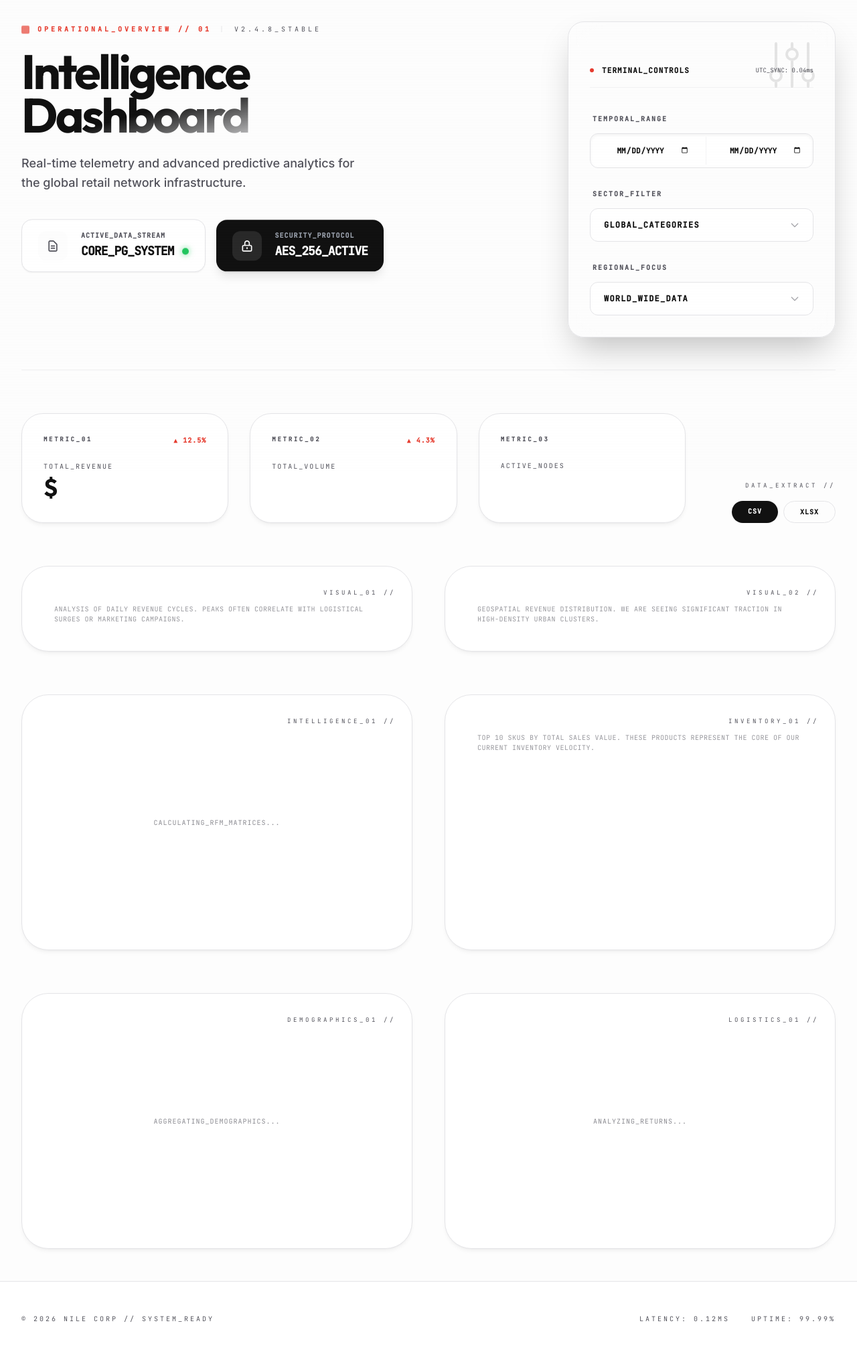
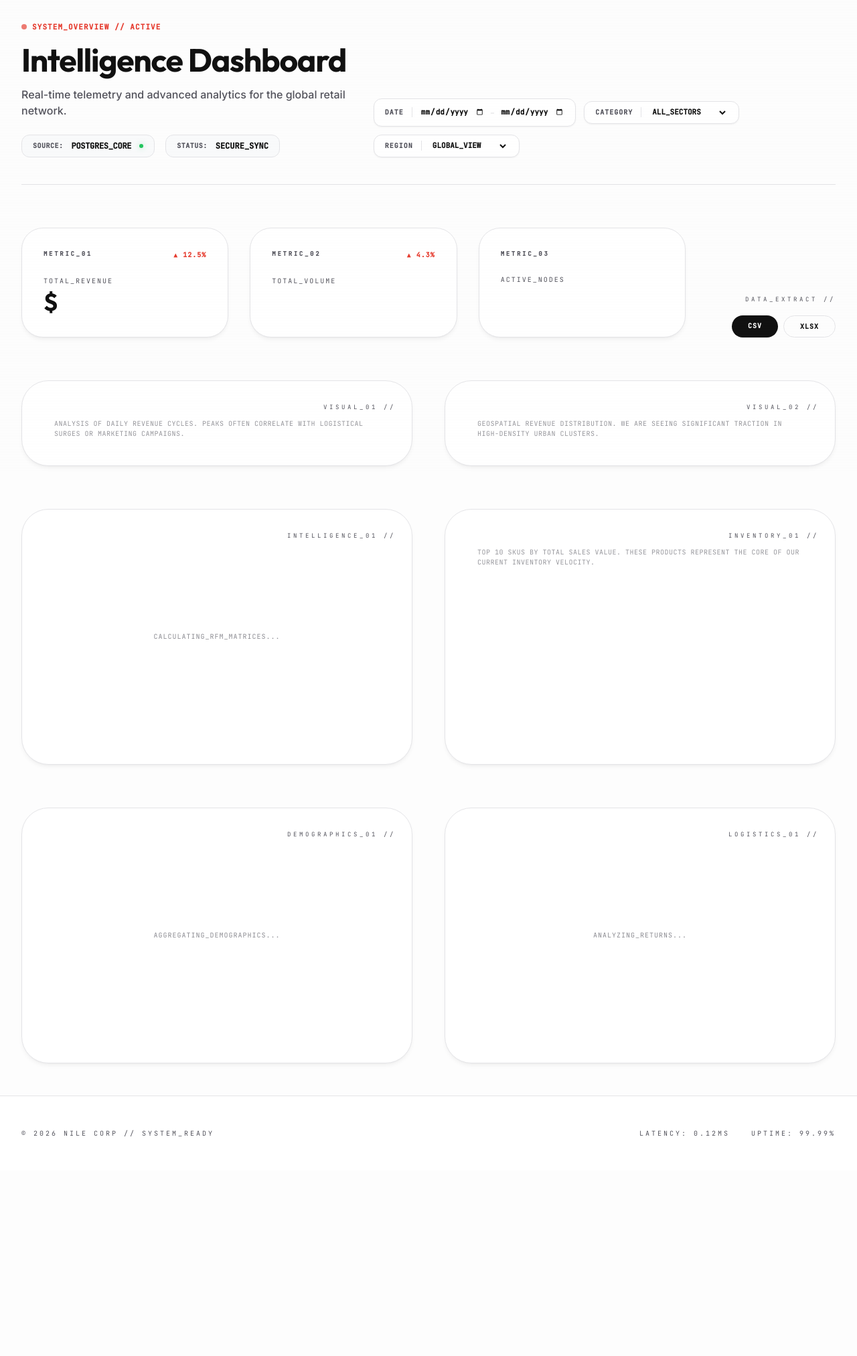
Before and after one commit to RahulAdyaa/nile-analytics, a Django app: template nile_django/templates/dashboard/index.html in a window 1280 px wide. Shown: the part 96-2121 px from the top of the page at 67% size. After the commit the page ends 1793 px from the top, so only its background shows below. Run offline with Django 4.2, Linux system fonts and the light colour scheme; the template is opened without the code that fills it, so the values that code supplies are empty; parts of the project's set-up code (start-up, migrations or seed data) failed here and were passed over; some libraries are stand-ins or nearby versions.

Commit message:
design: normalize and simplify dashboard UI for better clarity and professionalism

```diff
--- a/nile_django/templates/dashboard/index.html
+++ b/nile_django/templates/dashboard/index.html
@@ -3,130 +3,73 @@
 {% block content %}
 <div class="space-y-16 animate-in fade-in slide-in-from-bottom-4 duration-1000">
     <!-- Header with Dynamic Filters -->
-    <!-- Enhanced Tactical Header -->
-    <div class="flex flex-col lg:flex-row lg:items-start justify-between gap-12 pb-12 border-b border-brand-border/60">
-        <!-- Left: Intelligence Meta -->
-        <div class="flex-1 space-y-6" data-scroll data-scroll-speed="-0.5">
-            <div class="flex items-center space-x-3 text-[10px] font-mono text-brand-red uppercase tracking-[0.4em] mb-2">
-                <span class="w-3 h-3 bg-brand-red rounded-sm animate-pulse"></span>
-                <span class="font-bold">Operational_Overview // 01</span>
-                <span class="text-brand-border">|</span>
-                <span class="text-brand-muted">V2.4.8_STABLE</span>
+    <!-- Clean Professional Header -->
+    <div class="flex flex-col lg:flex-row lg:items-end justify-between gap-8 pb-10 border-b border-brand-border">
+        <div class="space-y-4">
+            <div class="flex items-center space-x-2 text-[11px] font-mono text-brand-red uppercase tracking-widest font-bold">
+                <span class="w-2 h-2 bg-brand-red rounded-full animate-pulse"></span>
+                <span>System_Overview // Active</span>
             </div>
+            <h2 class="text-5xl font-heading font-bold text-brand-text tracking-tight">Intelligence Dashboard</h2>
+            <p class="text-brand-muted max-w-xl font-medium">Real-time telemetry and advanced analytics for the global retail network.</p>
 
-            <h2 class="text-7xl font-heading font-black text-brand-text tracking-tighter leading-[0.9] lg:max-w-2xl">
-                Intelligence <span class="text-transparent bg-clip-text bg-gradient-to-br from-brand-text via-brand-text to-brand-muted/20">Dashboard</span>
-            </h2>
-
-            <p class="text-brand-muted max-w-lg font-medium text-lg leading-relaxed">
-                Real-time telemetry and advanced predictive analytics for the global retail network infrastructure.
-            </p>
-
-            <!-- Data Integrity & Node Status -->
-            <div class="flex flex-wrap items-center gap-4 pt-4">
-                <div class="group flex items-center space-x-5 bg-white border border-brand-border shadow-sm rounded-2xl px-6 py-4 transition-all hover:shadow-xl hover:border-brand-red/30 cursor-default">
-                    <div class="p-3 bg-brand-bg rounded-xl group-hover:bg-brand-red/5 transition-colors">
-                        <svg xmlns="http://www.w3.org/2000/svg" class="h-5 w-5 text-brand-muted group-hover:text-brand-red transition-colors" fill="none" viewBox="0 0 24 24" stroke="currentColor">
-                            <path stroke-linecap="round" stroke-linejoin="round" stroke-width="2" d="M9 12h6m-6 4h6m2 5H7a2 2 0 01-2-2V5a2 2 0 012-2h5.586a1 1 0 01.707.293l5.414 5.414a1 1 0 01.293.707V19a2 2 0 01-2 2z" />
-                        </svg>
-                    </div>
-                    <div class="flex flex-col">
-                        <span class="text-[10px] font-mono text-brand-muted uppercase tracking-widest font-black mb-0.5">Active_Data_Stream</span>
-                        <div class="flex items-center space-x-3">
-                            <span class="text-lg font-mono text-brand-text font-black tracking-tighter">
+            <div class="flex items-center space-x-4 pt-2">
+                <div class="flex items-center space-x-3 bg-gray-50 border border-brand-border rounded-xl px-4 py-2">
+                    <span class="text-[10px] font-mono text-brand-muted uppercase tracking-wider font-bold">Source:</span>
+                    <span class="text-xs font-mono text-brand-text font-bold uppercase tracking-tight">
                         {% if latest_upload %}
-                                    {{ latest_upload.original_filename|truncatechars:20 }}
+                            {{ latest_upload.original_filename|truncatechars:30 }}
                         {% else %}
-                                    CORE_PG_SYSTEM
+                            POSTGRES_CORE
                         {% endif %}
                     </span>
-                            <div class="relative flex h-2.5 w-2.5">
-                                <span class="animate-ping absolute inline-flex h-full w-full rounded-full bg-green-400 opacity-75"></span>
-                                <span class="relative inline-flex rounded-full h-2.5 w-2.5 bg-green-500 shadow-[0_0_10px_rgba(34,197,94,0.6)]"></span>
+                    <span class="w-1.5 h-1.5 bg-green-500 rounded-full shadow-[0_0_8px_rgba(34,197,94,0.4)]"></span>
                 </div>
+                <div class="flex items-center space-x-3 bg-gray-50 border border-brand-border rounded-xl px-4 py-2">
+                    <span class="text-[10px] font-mono text-brand-muted uppercase tracking-wider font-bold">Status:</span>
+                    <span class="text-xs font-mono text-brand-text font-bold">SECURE_SYNC</span>
                 </div>
             </div>
         </div>
 
-                <div class="hidden sm:flex items-center space-x-5 bg-brand-text text-white rounded-2xl px-6 py-4 shadow-lg shadow-brand-text/10">
-                    <div class="p-3 bg-white/10 rounded-xl">
-                        <svg xmlns="http://www.w3.org/2000/svg" class="h-5 w-5" fill="none" viewBox="0 0 24 24" stroke="currentColor">
-                            <path stroke-linecap="round" stroke-linejoin="round" stroke-width="2" d="M12 15v2m-6 4h12a2 2 0 002-2v-6a2 2 0 00-2-2H6a2 2 0 00-2 2v6a2 2 0 002 2zm10-10V7a4 4 0 00-8 0v4h8z" />
-                        </svg>
-                    </div>
-                    <div class="flex flex-col">
-                        <span class="text-[10px] font-mono text-gray-400 uppercase tracking-widest font-black mb-0.5">Security_Protocol</span>
-                        <span class="text-lg font-mono font-black tracking-tighter">AES_256_ACTIVE</span>
-                    </div>
-                </div>
-            </div>
-        </div>
-
-        <!-- Right: Tactical Control Panel -->
-        <div class="lg:w-[400px] bg-brand-bg/40 backdrop-blur-xl tactical-border rounded-3xl p-8 space-y-8 shadow-2xl relative overflow-hidden group">
-            <div class="absolute top-0 right-0 p-4 opacity-10 group-hover:opacity-20 transition-opacity">
-                <svg xmlns="http://www.w3.org/2000/svg" class="h-24 w-24" fill="none" viewBox="0 0 24 24" stroke="currentColor">
-                    <path stroke-linecap="round" stroke-linejoin="round" stroke-width="1" d="M12 6V4m0 2a2 2 0 100 4m0-4a2 2 0 110 4m-6 8a2 2 0 100-4m0 4a2 2 0 110-4m0 4v2m0-6V4m6 6v10m6-2a2 2 0 100-4m0 4a2 2 0 110-4m0 4v2m0-6V4" />
-                </svg>
-            </div>
-
-            <div class="flex items-center justify-between border-b border-brand-border/40 pb-4">
-                <span class="text-[11px] font-mono font-bold uppercase tracking-widest text-brand-text flex items-center">
-                    <span class="w-1.5 h-1.5 bg-brand-red rounded-full mr-3"></span>
-                    Terminal_Controls
-                </span>
-                <span class="text-[9px] font-mono text-brand-muted">UTC_SYNC: 0.04ms</span>
-            </div>
-
+        <!-- Integrated Filter Bar -->
         <form id="filters-form"
               hx-get="{% url 'dashboard_home' %}"
               hx-target="#dashboard-dynamic-content"
               hx-indicator="#loading-spinner"
               hx-trigger="change"
               hx-push-url="true"
-                  class="space-y-6">
+              class="flex flex-wrap items-center gap-3">
 
-                <div class="space-y-3">
-                    <label class="text-[10px] font-mono font-black uppercase tracking-[0.2em] text-brand-muted px-1">Temporal_Range</label>
-                    <div class="grid grid-cols-2 gap-3 p-1 bg-white tactical-border rounded-xl shadow-inner">
-                        <input type="date" name="start_date" value="{{ start_date }}" class="bg-transparent border-none text-brand-text text-[11px] font-black font-mono focus:ring-0 cursor-pointer p-3 text-center uppercase">
-                        <input type="date" name="end_date" value="{{ end_date }}" class="bg-transparent border-l border-brand-border/40 text-brand-text text-[11px] font-black font-mono focus:ring-0 cursor-pointer p-3 text-center uppercase">
+            <div class="flex items-center bg-white tactical-border rounded-xl px-4 py-2 shadow-sm">
+                <label class="text-[10px] font-mono font-bold uppercase tracking-widest text-brand-muted mr-3 border-r border-brand-border pr-3">Date</label>
+                <div class="flex items-center space-x-2">
+                    <input type="date" name="start_date" value="{{ start_date }}" class="bg-transparent border-none text-brand-text text-[11px] font-bold font-mono focus:ring-0 cursor-pointer p-0 w-24">
+                    <span class="text-brand-border">-</span>
+                    <input type="date" name="end_date" value="{{ end_date }}" class="bg-transparent border-none text-brand-text text-[11px] font-bold font-mono focus:ring-0 cursor-pointer p-0 w-24">
                 </div>
             </div>
 
-                <div class="grid grid-cols-1 gap-6">
-                    <div class="space-y-3">
-                        <label class="text-[10px] font-mono font-black uppercase tracking-[0.2em] text-brand-muted px-1">Sector_Filter</label>
-                        <div class="relative group">
-                            <select name="category" class="w-full bg-white tactical-border rounded-xl px-5 py-4 text-xs font-black font-mono text-brand-text uppercase tracking-widest focus:ring-2 focus:ring-brand-red/20 focus:border-brand-red/40 appearance-none cursor-pointer transition-all">
-                                <option value="All">GLOBAL_CATEGORIES</option>
+            <div class="flex items-center bg-white tactical-border rounded-xl px-4 py-2 shadow-sm">
+                <label class="text-[10px] font-mono font-bold uppercase tracking-widest text-brand-muted mr-3 border-r border-brand-border pr-3">Category</label>
+                <select name="category" class="bg-transparent border-none text-brand-text text-[11px] font-bold font-mono focus:ring-0 cursor-pointer uppercase p-0 pr-6">
+                    <option value="All">ALL_SECTORS</option>
                     {% for cat in categories %}
                         <option value="{{ cat }}" {% if cat == selected_category %}selected{% endif %}>{{ cat|upper }}</option>
                     {% endfor %}
                 </select>
-                            <div class="absolute right-5 top-1/2 -translate-y-1/2 pointer-events-none text-brand-muted opacity-50">
-                                <svg xmlns="http://www.w3.org/2000/svg" class="h-4 w-4" fill="none" viewBox="0 0 24 24" stroke="currentColor"><path stroke-linecap="round" stroke-linejoin="round" stroke-width="2" d="M19 9l-7 7-7-7" /></svg>
-                            </div>
-                        </div>
             </div>
 
-                    <div class="space-y-3">
-                        <label class="text-[10px] font-mono font-black uppercase tracking-[0.2em] text-brand-muted px-1">Regional_Focus</label>
-                        <div class="relative group">
-                            <select name="country" class="w-full bg-white tactical-border rounded-xl px-5 py-4 text-xs font-black font-mono text-brand-text uppercase tracking-widest focus:ring-2 focus:ring-brand-red/20 focus:border-brand-red/40 appearance-none cursor-pointer transition-all">
-                                <option value="All">WORLD_WIDE_DATA</option>
+            <div class="flex items-center bg-white tactical-border rounded-xl px-4 py-2 shadow-sm">
+                <label class="text-[10px] font-mono font-bold uppercase tracking-widest text-brand-muted mr-3 border-r border-brand-border pr-3">Region</label>
+                <select name="country" class="bg-transparent border-none text-brand-text text-[11px] font-bold font-mono focus:ring-0 cursor-pointer uppercase p-0 pr-6">
+                    <option value="All">GLOBAL_VIEW</option>
                     {% for country in countries %}
                         <option value="{{ country }}" {% if country == selected_country %}selected{% endif %}>{{ country|upper }}</option>
                     {% endfor %}
                 </select>
-                            <div class="absolute right-5 top-1/2 -translate-y-1/2 pointer-events-none text-brand-muted opacity-50">
-                                <svg xmlns="http://www.w3.org/2000/svg" class="h-4 w-4" fill="none" viewBox="0 0 24 24" stroke="currentColor"><path stroke-linecap="round" stroke-linejoin="round" stroke-width="2" d="M19 9l-7 7-7-7" /></svg>
-                            </div>
-                        </div>
-                    </div>
             </div>
         </form>
-        </div>
     </div>
 
     <!-- Dynamic Content Container -->
```
Lines whose indentation alone changed are shown as unchanged.
